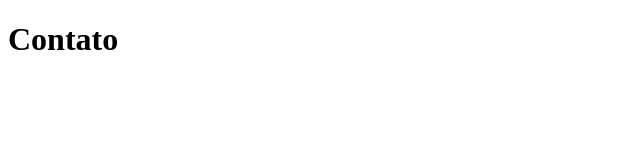
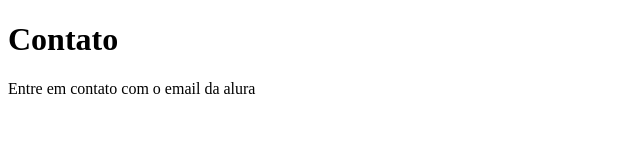
Before and after one commit to alejandroot/sistema-de-cadastro, a plain HTML site: page contato.html in a window 1280 px wide. Shown: the whole page, without its empty margins (0-640 px from the left). Drawn offline with Linux system fonts and the light colour scheme.

Commit message:
adicionando o email de contato

```diff
--- a/contato.html
+++ b/contato.html
@@ -7,5 +7,6 @@
 </head>
 <body>
     <h1>Contato</h1>
+    <p>Entre em contato com o email da alura</p>
 </body>
 </html>
```
